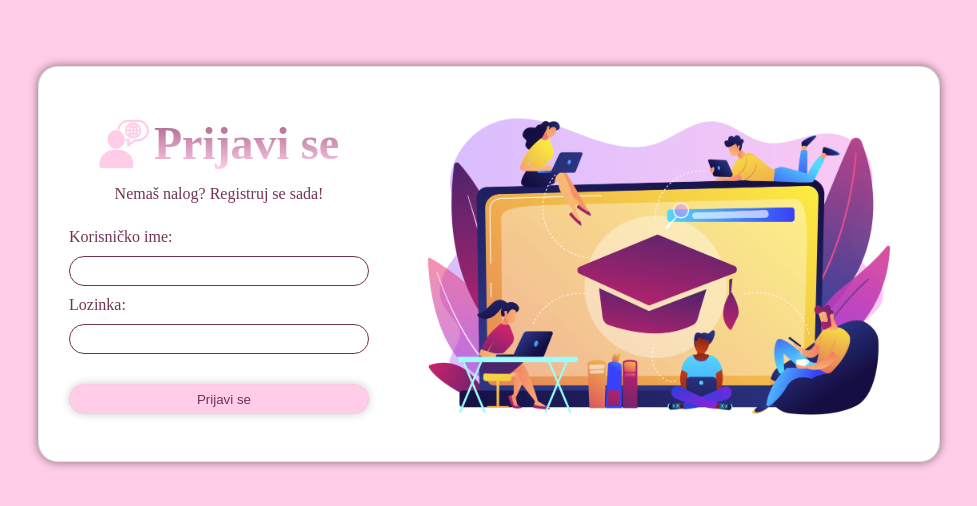
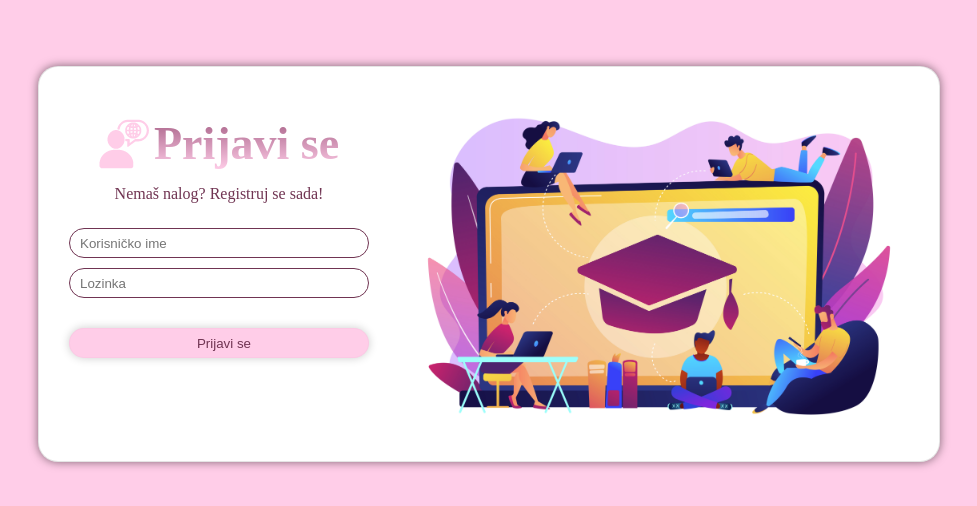
Before and after one commit to Tiikss/it, a React (Create React App) app in the folder Projekat/frontend/: page /login in a window 1280 px wide. Shown: the part 136-642 px from the top of the page, without its empty margins (151-1128 px from the left). Built offline with nearby package versions, Linux system fonts and the light colour scheme; a web font is replaced by a local one.

Commit message:
Sredjivanje dugmadi

```diff
--- a/Projekat/frontend/src/pages/Login.jsx
+++ b/Projekat/frontend/src/pages/Login.jsx
@@ -3,8 +3,12 @@ import logo from "../images/logo3.png"
 import login_slika2 from "../images/19197876.jpg"
 import "../styles/login.css"
 import { Link } from "react-router-dom"
+import { useNavigate } from "react-router-dom"
+
 
 const Login = () => {
+    const navigate = useNavigate();
+
     return (
         <main id="login-body">
             <div id="content-login">
@@ -17,13 +21,11 @@ const Login = () => {
                         <p id="login-p-mess">Nemaš nalog? <Link to="/register">Registruj se sada!</Link></p>
                     </div>
                     <form id="form-login">
-                        <label className="login-lbl" htmlFor="username">Korisničko ime:</label>
-                        <input type="text" name="username" id="username-login" className="login-inp" required />
+                        <input type="text" name="username" id="username-login" placeholder="Korisničko ime" className="login-inp" required />
 
-                        <label className="login-lbl" htmlFor="password">Lozinka:</label>
-                        <input type="password" name="password" id="password-login" className="login-inp" required />
+                        <input type="password" name="password" id="password-login" placeholder="Lozinka" className="login-inp" required />
 
-                        <input type="submit" value="Prijavi se" id="subm-login" className="login-inp" />
+                        <input type="submit" value="Prijavi se" id="subm-login" className="login-inp" onClick={() => navigate(`/`)} />
                     </form>
                 </div>
                 <div id="image-login">
--- a/Projekat/frontend/src/styles/lesson.css
+++ b/Projekat/frontend/src/styles/lesson.css
@@ -131,7 +131,7 @@
 .test {
     margin-top: 20px;
     background-color: #ffcde8;
-    border-radius: 10px;
+    border-radius: 20px;
     padding: 40px;
 }
 
@@ -146,7 +146,7 @@
     padding: 10px;
     margin-bottom: 10px;
     border: 1px solid #ccc;
-    border-radius: 4px;
+    border-radius: 20px;
 }
 
 .test input[type="submit"] {
@@ -154,7 +154,7 @@
     border: 1px solid #703452;
     color: #703452;
     padding: 10px 20px;
-    border-radius: 4px;
+    border-radius: 50px;
     cursor: pointer;
 }
 
@@ -205,7 +205,7 @@
 
 .lesson-comment-form {
     color: #ffcde8;
-    border-radius: 10px;
+    border-radius: 20px;
     border: 1px solid #703452;
     padding: 25px;
     display: flex;
@@ -224,7 +224,7 @@
     padding: 10px;
     margin-bottom: 10px;
     border: 1px solid #703452;
-    border-radius: 4px;
+    border-radius: 10px;
 }
 
 #lesson-subm {
@@ -232,7 +232,7 @@
     border: 1px solid #703452;
     color: #703452;
     padding: 10px 20px;
-    border-radius: 4px;
+    border-radius: 50px;
     cursor: pointer;
     width: max-content;
 }
```
